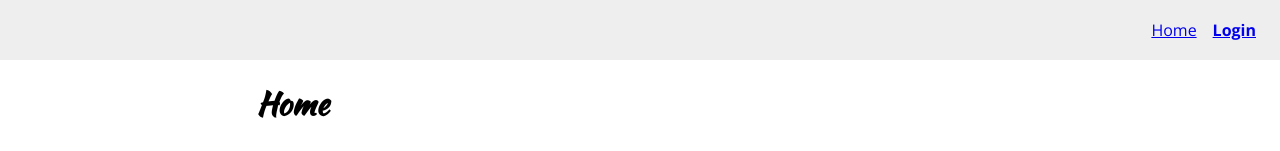
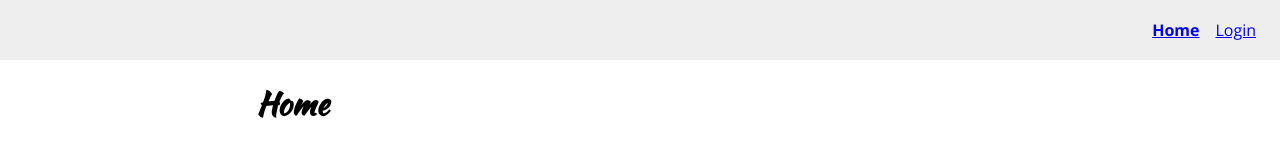
Before and after one commit to martin-luo/React-Styled-Components, a React (Create React App) app: page / in a window 1280 px wide. Shown: the top 151 px of the page. Built offline with nearby package versions, Linux system fonts and the light colour scheme.

Commit message:
useLocation in header

```diff
--- a/src/components/common/Header.js
+++ b/src/components/common/Header.js
@@ -1,5 +1,5 @@
 import React from "react";
-import { Link as ReactRouterDomLink } from "react-router-dom";
+import { Link as ReactRouterDomLink, useLocation } from "react-router-dom";
 import styled from "styled-components";
 
 const HeaderWrapper = styled.header`
@@ -41,11 +41,15 @@
 `;
 
 export const Header = () => {
+  const { pathname } = useLocation();
+
   return (
     <HeaderWrapper>
       <Menu>
-        <StyledLink to="/">Home</StyledLink>
-        <StyledLink to="/login" isActive>
+        <StyledLink to="/" isActive={pathname === "/"}>
+          Home
+        </StyledLink>
+        <StyledLink to="/login" isActive={pathname === "/login"}>
           Login
         </StyledLink>
       </Menu>
```
